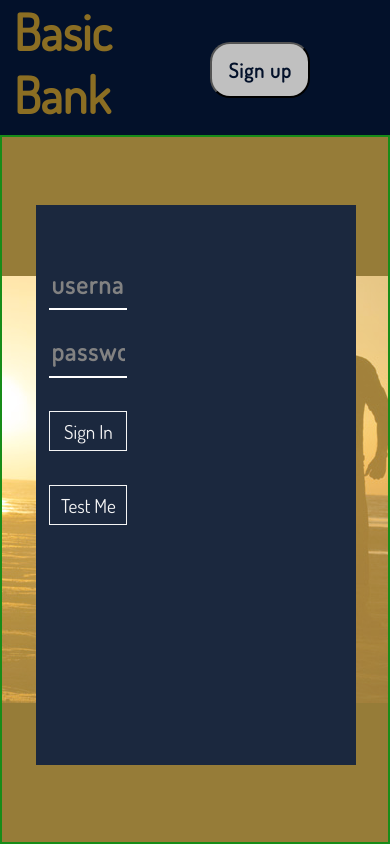
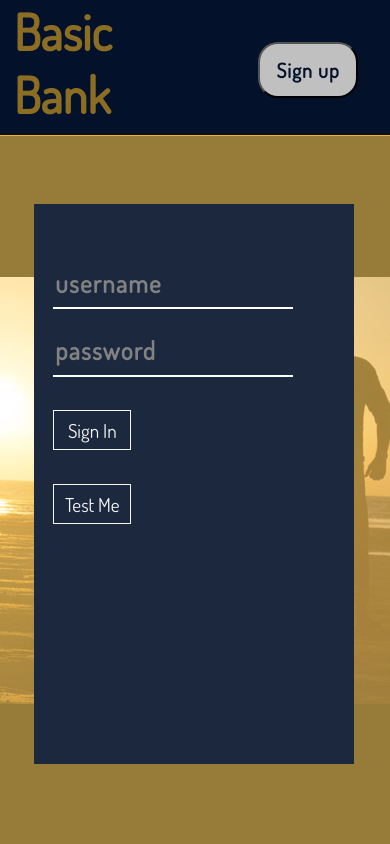
Before and after one commit to cyberstizz/basicbank, a React (Create React App) app: page / in a window 390 px wide. Built offline with nearby package versions, Linux system fonts and the light colour scheme; a web font is replaced by a local one.

Commit message:
completed home page for mobile now working on accounts page

```diff
--- a/src/Home.css
+++ b/src/Home.css
@@ -313,7 +313,7 @@ margin-left: 1vw;
         margin-top: 5vh;
         border-radius: 20px;
         width: 100px;
-        margin-right: 5rem;
+        margin-right: 2rem;
         color: rgb(3, 17, 42);
         font-weight: 900;
         letter-spacing: 1px;
@@ -400,8 +400,6 @@ margin-left: 1vw;
         border-top: solid 1px orange;
         display: flex;
         flex-direction: row;
-        border: solid 2px green;
-
     }
 
     .siginInSection{
@@ -430,9 +428,9 @@ margin-left: 1vw;
     .username{
         display: flex;
         height: 6vh;
-        width: 20vw;
+        width: 15rem;
         margin-top: 6.5vh;
-        margin-left: 3.5vw;
+        margin-left: 5vw;
         background-color: rgb(3, 17, 42);
         border: none;
         border-bottom: solid 2px white;
@@ -445,9 +443,9 @@ margin-left: 1vw;
     .password{
         display: flex;
         height: 6vh;
-        width: 20vw;
+        width: 15rem;
         margin-top: 2vh;
-        margin-left: 3.5vw;
+        margin-left: 5vw;
         background-color: rgb(3, 17, 42);
         border: none;
         border-bottom: solid 2px white;
@@ -459,7 +457,7 @@ margin-left: 1vw;
 
     .submitButton{
         background-color: rgb(3, 17, 42);
-        margin-left: 3.5vw;
+        margin-left: 5vw;
         margin-top: 4vh;
         border-color: white;
         border: 1px solid;
```
